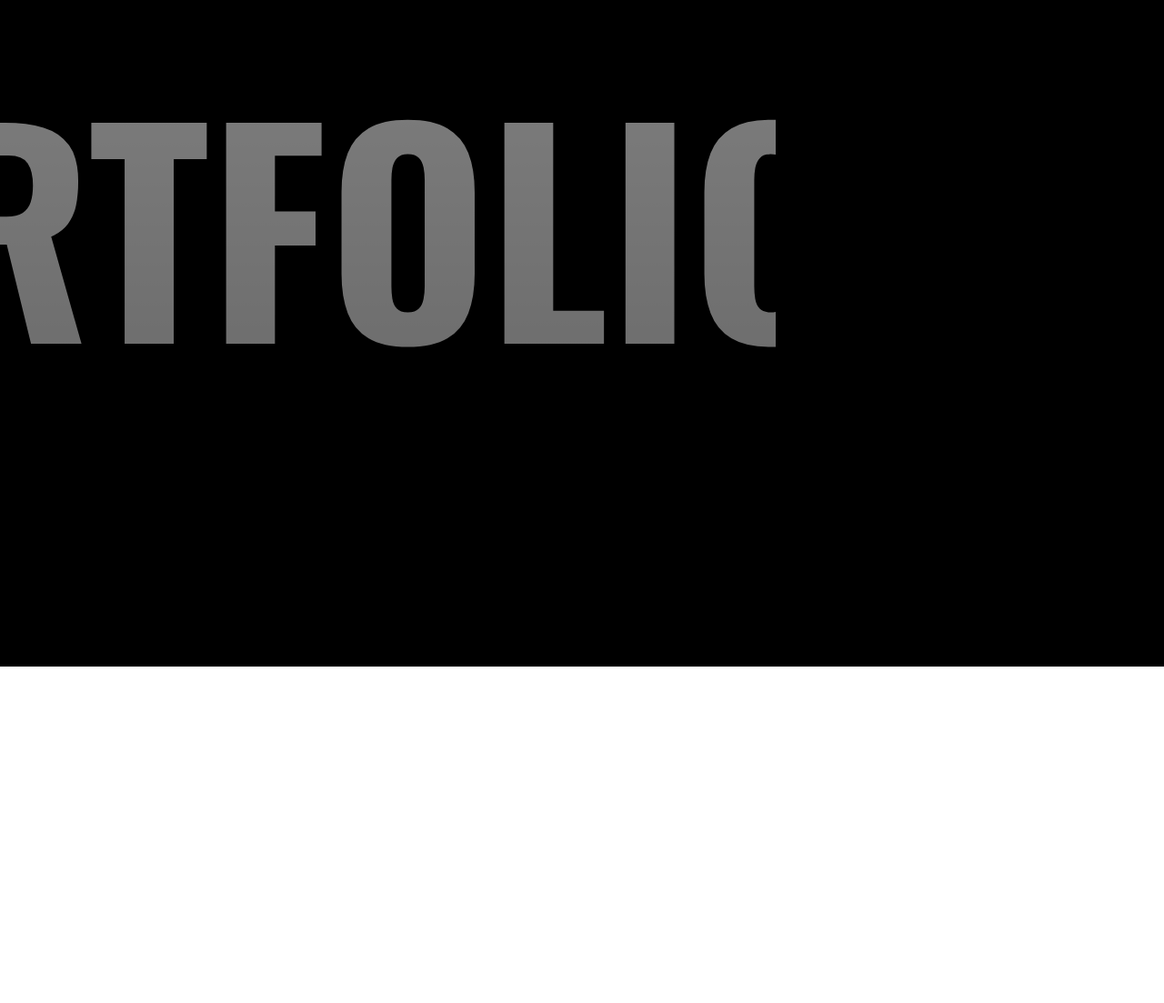
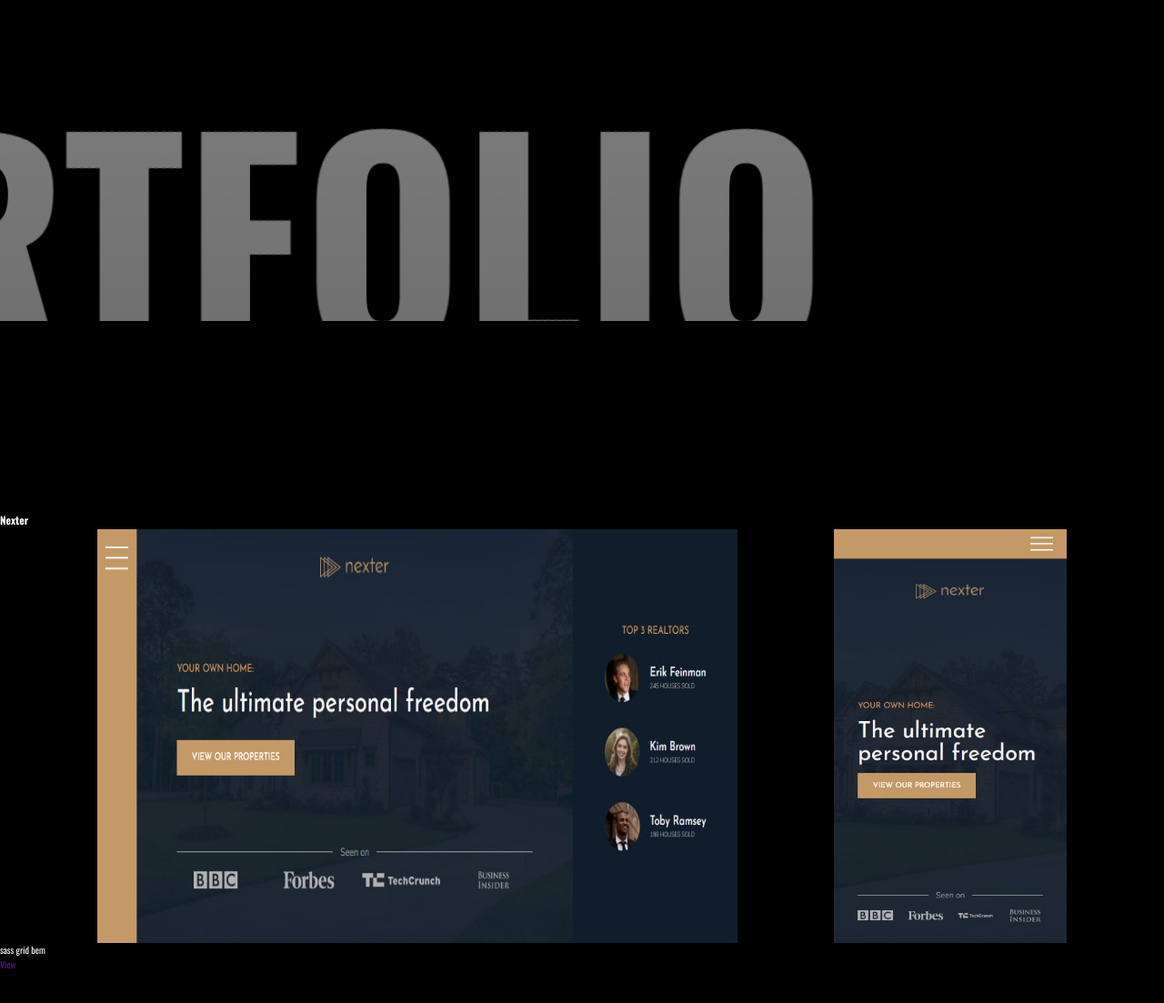
Before and after one commit to chernnovaa/WebPage-Portfolio, a website: page index.html in a window 1280 px wide. Shown: the part 1603-2706 px from the top of the page at 91% size. Before the commit the page ends 2336 px from the top, so only its background shows below. Drawn offline with nearby package versions, Linux system fonts and the light colour scheme.

Commit message:
Added a new section

```diff
--- a/index.html
+++ b/index.html
@@ -15,10 +15,9 @@
 <body>
   <header class="header">
     <div class="hero">
-      <p class="hero__bg">Portfolio</p>
       <img class="hero__img" src="img/img-me.jpg" alt="Kate Chernova">
       <div class="hero__content">
-        <h1 class="heading-primary">Kate Chernova</h1>
+        <h1 class="heading-primary">Kateryna Chernova</h1>
         <p class="heading-primary--sub">Frontend Developer</p>
       </div>
     </div>
@@ -32,8 +31,30 @@
       </div>
     </section>
     <div class="background">
-      <p class="background__text">Portfolio</p>
+      <div class="background-wrapper">
+        <p class="background-wrapper__text">Portfolio</p>
+      </div>
     </div>
+    <section class="portfolio">
+      <div class="portfolio-item">
+        <h3 class="heading-tertiary">Nexter</h3>
+        <div class="portfolio-item__img-wrapper">
+          <img class="portfolio-item__img portfolio-item__img--desk" src="img/nexter-desk.jpg"
+            alt="site nexter desktop">
+          <img class="portfolio-item__img portfolio-item__img--phone" src="img/nexter-ph.jpg" alt="site nexter phone">
+        </div>
+        <div class="portfolio-item__info">
+          <div class="portfolio-item__desc">
+            <span class="portfolio-item__skill">sass</span>
+            <span class="portfolio-item__skill">grid</span>
+            <span class="portfolio-item__skill">bem</span>
+          </div>
+          <div class="portfolio-item__btn">
+            <a class="btn" href="">View</a>
+          </div>
+        </div>
+      </div>
+    </section>
   </main>
 
 </body>
--- a/sass/base/_animations.scss
+++ b/sass/base/_animations.scss
@@ -26,16 +26,15 @@
   }
 }
 
-.background__text {
+.background-wrapper__text {
+    position: absolute;
+    top: -10rem;
     background: linear-gradient(180deg, #fff 0%, rgba(255, 255, 255, 0.829) 100%);
     -webkit-background-clip: text;
     -webkit-text-fill-color: transparent;
     text-transform: uppercase;
-    bottom: 0;
     font-weight: 700;
-    font-size: 300px;
-    // line-height: 400px;
+    font-size: 30rem;
     opacity: 0.5;
-    z-index: 10;
     animation: LineText 6s linear 1s infinite;
 }
--- a/sass/base/_typography.scss
+++ b/sass/base/_typography.scss
@@ -22,6 +22,10 @@
   }
 }
 
+.heading-tertiory {
+  color: $color-white;
+}
+
 .paragraph {
   color: $color-black;
   font-size: 3.5rem;
--- a/sass/pages/_home.scss
+++ b/sass/pages/_home.scss
@@ -16,8 +16,33 @@
 }
 
 .background {
-    overflow-x: hidden;
-    padding: 25rem 0;
     background-color: $color-black;
-    margin-top: -20vh;
+    transform: skewY(-7deg);
+    padding: 20rem 0;
+    overflow: hidden;
+    height: 70vh;
+    &-wrapper {
+      transform: skewY(7deg);
+    }
 }
+
+.portfolio {
+  background-color: $color-black;
+  color: $color-white;
+  padding: 20rem 0;
+  position: relative;
+  top: -12rem;
+  &-item {
+    margin-top: 1rem;
+    &__img--desk {
+      width: 55%;
+    }
+    &__img--phone {
+      width: 20%;
+    }
+    &__img-wrapper {
+      display: flex;
+      justify-content: space-evenly;
+    }
+  }
+}
```
Also changed, not shown: css/style.css, img/nexter-desk.jpg (added), img/nexter-desk.png (added), img/nexter-ph.jpg (added).
